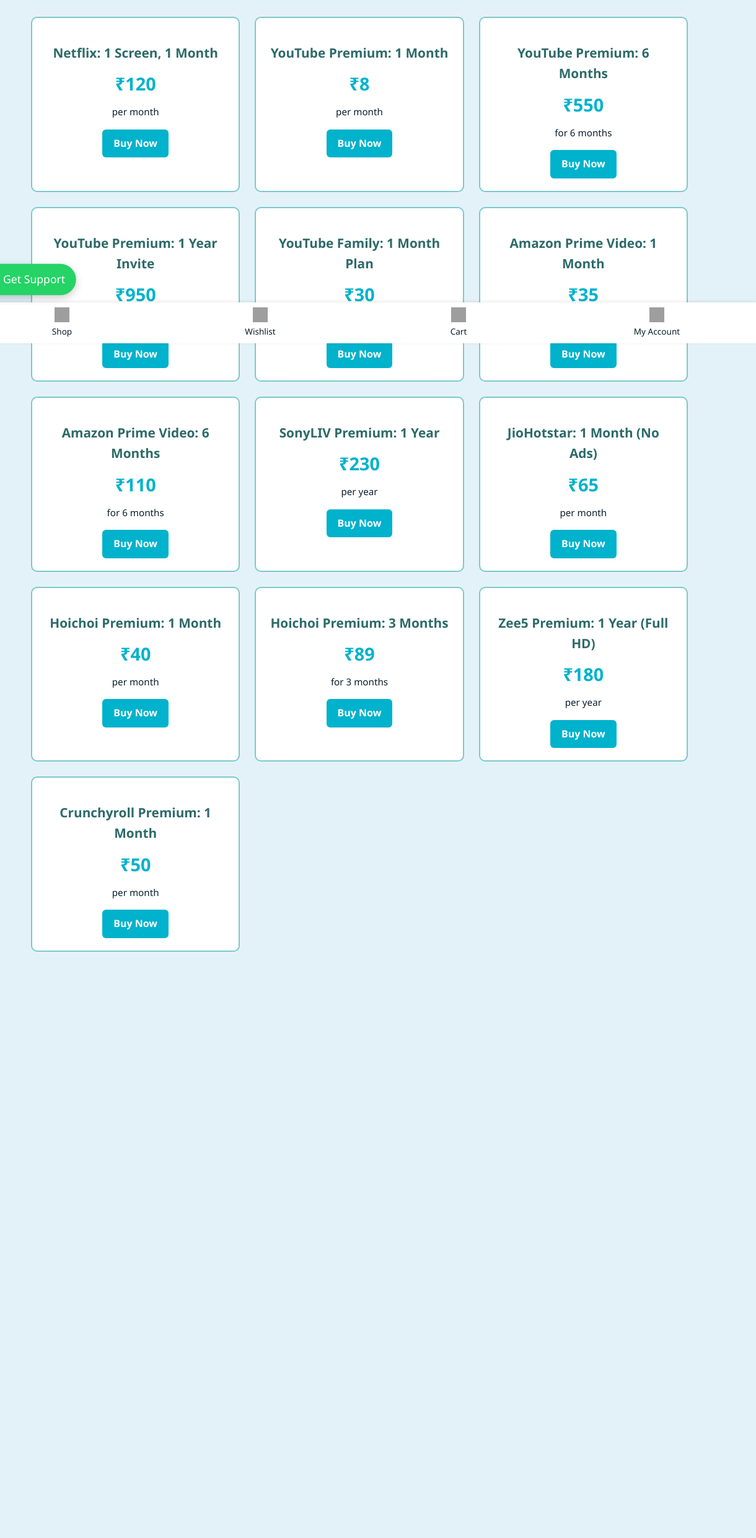
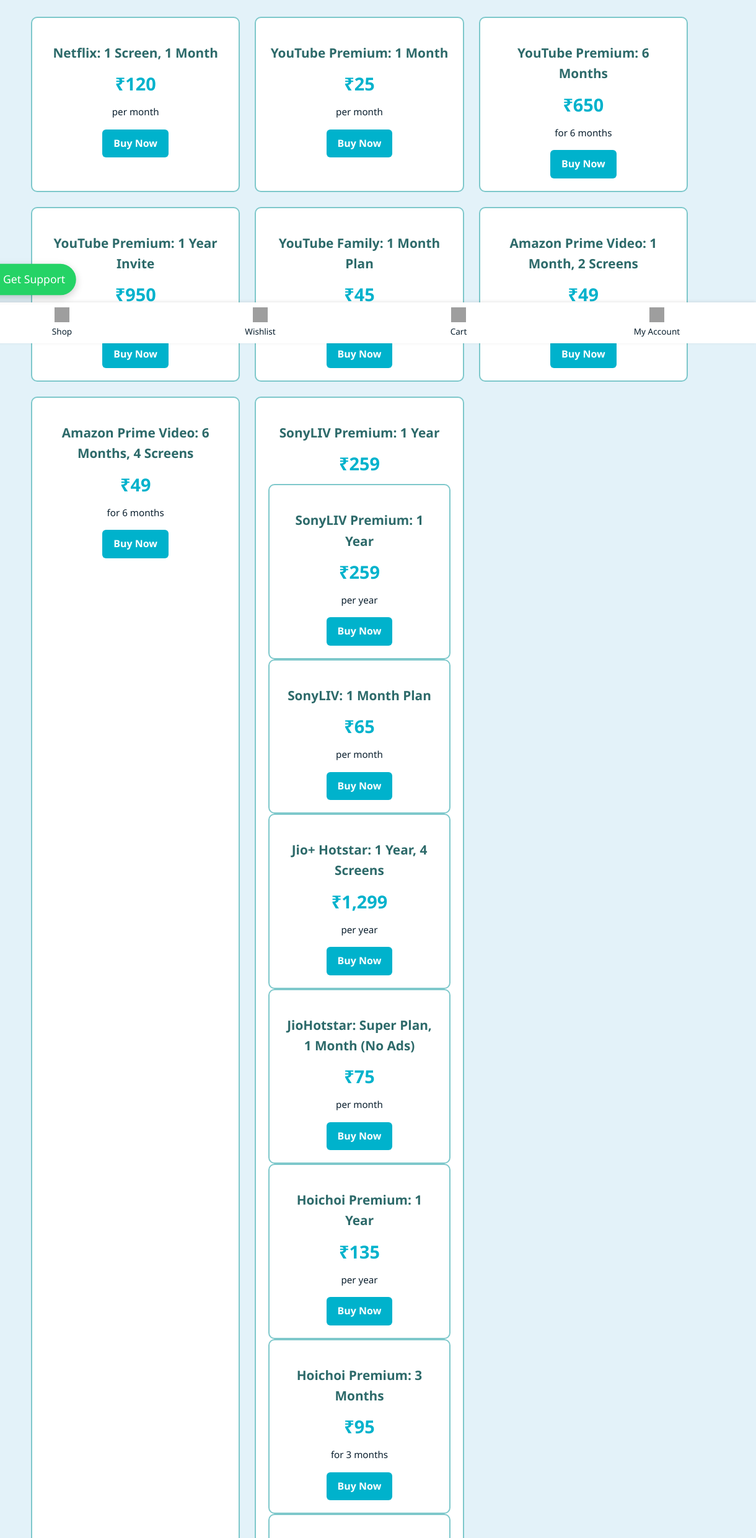
Before and after one commit to TechnoStudent199/Trust_Tune, a plain HTML site: page index.html in a window 1280 px wide. Shown: the part 246-2728 px from the top of the page at 62% size, 60-1280 px from the left. Before the commit the page ends 1862 px from the top, so only its background shows below. Drawn offline with Linux system fonts and the light colour scheme; grey boxes are pictures that could not be loaded.

Commit message:
index.html

```diff
--- a/index.html
+++ b/index.html
@@ -69,15 +69,15 @@
       </div>
       <div class="plan-card">
         <h3>YouTube Premium: 1 Month</h3>
-        <div class="price">₹8</div>
+        <div class="price">₹25</div>
         <div class="duration">per month</div>
-        <a class="buy-button" href="upi://pay?pa=9108176778@fam&pn=TrustTune&am=8" target="_blank">Buy Now</a>
+        <a class="buy-button" href="upi://pay?pa=9108176778@fam&pn=TrustTune&am=25" target="_blank">Buy Now</a>
       </div>
       <div class="plan-card">
         <h3>YouTube Premium: 6 Months</h3>
-        <div class="price">₹550</div>
+        <div class="price">₹650</div>
         <div class="duration">for 6 months</div>
-        <a class="buy-button" href="upi://pay?pa=9108176778@fam&pn=TrustTune&am=550" target="_blank">Buy Now</a>
+        <a class="buy-button" href="upi://pay?pa=9108176778@fam&pn=TrustTune&am=650" target="_blank">Buy Now</a>
       </div>
       <div class="plan-card">
         <h3>YouTube Premium: 1 Year Invite</h3>
@@ -87,33 +87,60 @@
       </div>
       <div class="plan-card">
         <h3>YouTube Family: 1 Month Plan</h3>
-        <div class="price">₹30</div>
+        <div class="price">₹45</div>
         <div class="duration">per month</div>
-        <a class="buy-button" href="upi://pay?pa=9108176778@fam&pn=TrustTune&am=30" target="_blank">Buy Now</a>
+        <a class="buy-button" href="upi://pay?pa=9108176778@fam&pn=TrustTune&am=45" target="_blank">Buy Now</a>
       </div>
       <div class="plan-card">
-        <h3>Amazon Prime Video: 1 Month</h3>
-        <div class="price">₹35</div>
+        <h3>Amazon Prime Video: 1 Month, 2 Screens</h3>
+        <div class="price">₹49</div>
         <div class="duration">per month</div>
-        <a class="buy-button" href="upi://pay?pa=9108176778@fam&pn=TrustTune&am=35" target="_blank">Buy Now</a>
+        <a class="buy-button" href="upi://pay?pa=9108176778@fam&pn=TrustTune&am=49" target="_blank">Buy Now</a>
       </div>
       <div class="plan-card">
-        <h3>Amazon Prime Video: 6 Months</h3>
-        <div class="price">₹110</div>
+        <h3>Amazon Prime Video: 6 Months, 4 Screens</h3>
+        <div class="price">₹49</div>
         <div class="duration">for 6 months</div>
-        <a class="buy-button" href="upi://pay?pa=9108176778@fam&pn=TrustTune&am=110" target="_blank">Buy Now</a>
+        <a class="buy-button" href="upi://pay?pa=9108176778@fam&pn=TrustTune&am=49" target="_blank">Buy Now</a>
       </div>
       <div class="plan-card">
         <h3>SonyLIV Premium: 1 Year</h3>
-        <div class="price">₹230</div>
+        <div class="price">₹259</div>
+       <div class="plan-card">
+  <h3>SonyLIV Premium: 1 Year</h3>
+  <div class="price">₹259</div>
   <div class="duration">per year</div>
-        <a class="buy-button" href="upi://pay?pa=9108176778@fam&pn=TrustTune&am=230" target="_blank">Buy Now</a>
+  <a class="buy-button" href="upi://pay?pa=9108176778@fam&pn=TrustTune&am=259" target="_blank">Buy Now</a>
 </div>
 <div class="plan-card">
-        <h3>JioHotstar: 1 Month (No Ads)</h3>
+  <h3>SonyLIV: 1 Month Plan</h3>
   <div class="price">₹65</div>
   <div class="duration">per month</div>
   <a class="buy-button" href="upi://pay?pa=9108176778@fam&pn=TrustTune&am=65" target="_blank">Buy Now</a>
+</div>
+<div class="plan-card">
+  <h3>Jio+ Hotstar: 1 Year, 4 Screens</h3>
+  <div class="price">₹1,299</div>
+  <div class="duration">per year</div>
+  <a class="buy-button" href="upi://pay?pa=9108176778@fam&pn=TrustTune&am=1299" target="_blank">Buy Now</a>
+</div>
+<div class="plan-card">
+  <h3>JioHotstar: Super Plan, 1 Month (No Ads)</h3>
+  <div class="price">₹75</div>
+  <div class="duration">per month</div>
+  <a class="buy-button" href="upi://pay?pa=9108176778@fam&pn=TrustTune&am=75" target="_blank">Buy Now</a>
+</div>
+<div class="plan-card">
+  <h3>Hoichoi Premium: 1 Year</h3>
+  <div class="price">₹135</div>
+  <div class="duration">per year</div>
+  <a class="buy-button" href="upi://pay?pa=9108176778@fam&pn=TrustTune&am=135" target="_blank">Buy Now</a>
+</div>
+<div class="plan-card">
+  <h3>Hoichoi Premium: 3 Months</h3>
+  <div class="price">₹95</div>
+  <div class="duration">for 3 months</div>
+  <a class="buy-button" href="upi://pay?pa=9108176778@fam&pn=TrustTune&am=95" target="_blank">Buy Now</a>
 </div>
 <div class="plan-card">
   <h3>Hoichoi Premium: 1 Month</h3>
@@ -122,16 +149,10 @@
   <a class="buy-button" href="upi://pay?pa=9108176778@fam&pn=TrustTune&am=40" target="_blank">Buy Now</a>
 </div>
 <div class="plan-card">
-        <h3>Hoichoi Premium: 3 Months</h3>
-        <div class="price">₹89</div>
-        <div class="duration">for 3 months</div>
-        <a class="buy-button" href="upi://pay?pa=9108176778@fam&pn=TrustTune&am=89" target="_blank">Buy Now</a>
-      </div>
-      <div class="plan-card">
   <h3>Zee5 Premium: 1 Year (Full HD)</h3>
-        <div class="price">₹180</div>
+  <div class="price">₹220</div>
   <div class="duration">per year</div>
-        <a class="buy-button" href="upi://pay?pa=9108176778@fam&pn=TrustTune&am=180" target="_blank">Buy Now</a>
+  <a class="buy-button" href="upi://pay?pa=9108176778@fam&pn=TrustTune&am=220" target="_blank">Buy Now</a>
 </div>
 <div class="plan-card">
   <h3>Crunchyroll Premium: 1 Month</h3>
@@ -139,6 +160,94 @@
   <div class="duration">per month</div>
   <a class="buy-button" href="upi://pay?pa=9108176778@fam&pn=TrustTune&am=50" target="_blank">Buy Now</a>
 </div>
+<div class="plan-card">
+  <h3>Crunchyroll Premium: 6 Months</h3>
+  <div class="price">₹300</div>
+  <div class="duration">for 6 months</div>
+  <a class="buy-button" href="upi://pay?pa=9108176778@fam&pn=TrustTune&am=300" target="_blank">Buy Now</a>
+</div>
+<div class="plan-card">
+  <h3>Crunchyroll Premium: 1 Year</h3>
+  <div class="price">₹480</div>
+  <div class="duration">per year</div>
+  <a class="buy-button" href="upi://pay?pa=9108176778@fam&pn=TrustTune&am=480" target="_blank">Buy Now</a>
+</div>
+<div class="plan-card">
+  <h3>TimesPrime: Yearly Membership</h3>
+  <div class="price">₹149</div>
+  <div class="duration">per year</div>
+  <a class="buy-button" href="upi://pay?pa=9108176778@fam&pn=TrustTune&am=149" target="_blank">Buy Now</a>
+</div>
+<!-- Creative & Productivity Subscriptions -->
+<div class="plan-card">
+  <h3>Canva Pro: 1 Month</h3>
+  <div class="price">₹45</div>
+  <div class="duration">per month</div>
+  <a class="buy-button" href="upi://pay?pa=9108176778@fam&pn=TrustTune&am=45" target="_blank">Buy Now</a>
+</div>
+<div class="plan-card">
+  <h3>Canva Pro: 3 Months</h3>
+  <div class="price">₹75</div>
+  <div class="duration">for 3 months</div>
+  <a class="buy-button" href="upi://pay?pa=9108176778@fam&pn=TrustTune&am=75" target="_blank">Buy Now</a>
+</div>
+<div class="plan-card">
+  <h3>Canva Pro: 6 Months</h3>
+  <div class="price">₹135</div>
+  <div class="duration">for 6 months</div>
+  <a class="buy-button" href="upi://pay?pa=9108176778@fam&pn=TrustTune&am=135" target="_blank">Buy Now</a>
+</div>
+<div class="plan-card">
+  <h3>Canva Pro: 1 Year</h3>
+  <div class="price">₹145</div>
+  <div class="duration">per year</div>
+  <a class="buy-button" href="upi://pay?pa=9108176778@fam&pn=TrustTune&am=145" target="_blank">Buy Now</a>
+</div>
+<div class="plan-card">
+  <h3>Canva Pro: 2 Years</h3>
+  <div class="price">₹195</div>
+  <div class="duration">for 2 years</div>
+  <a class="buy-button" href="upi://pay?pa=9108176778@fam&pn=TrustTune&am=195" target="_blank">Buy Now</a>
+</div>
+<div class="plan-card">
+  <h3>Adobe Creative Cloud: 1 Month</h3>
+  <div class="price">₹699</div>
+  <div class="duration">per month</div>
+  <a class="buy-button" href="upi://pay?pa=9108176778@fam&pn=TrustTune&am=699" target="_blank">Buy Now</a>
+</div>
+<div class="plan-card">
+  <h3>Adobe Creative Cloud: 1 Year</h3>
+  <div class="price">₹3,699</div>
+  <div class="duration">per year</div>
+  <a class="buy-button" href="upi://pay?pa=9108176778@fam&pn=TrustTune&am=3699" target="_blank">Buy Now</a>
+</div>
+
+<!-- Music & Audio Subscriptions -->
+<div class="plan-card">
+  <h3>Spotify Premium: 2 Months</h3>
+  <div class="price">₹39</div>
+  <div class="duration">for 2 months</div>
+  <a class="buy-button" href="upi://pay?pa=9108176778@fam&pn=TrustTune&am=39" target="_blank">Buy Now</a>
+</div>
+<div class="plan-card">
+  <h3>Spotify Premium: 1 Year Invite</h3>
+  <div class="price">₹659</div>
+  <div class="duration">per year</div>
+  <a class="buy-button" href="upi://pay?pa=9108176778@fam&pn=TrustTune&am=659" target="_blank">Buy Now</a>
+</div>
+<div class="plan-card">
+  <h3>Apple Music: 1 Month</h3>
+  <div class="price">₹45</div>
+  <div class="duration">per month</div>
+  <a class="buy-button" href="upi://pay?pa=9108176778@fam&pn=TrustTune&am=45" target="_blank">Buy Now</a>
+</div>
+<div class="plan-card">
+  <h3>Jio Saavan: 2 Months</h3>
+  <div class="price">₹39</div>
+  <div class="duration">for 2 months</div>
+  <a class="buy-button" href="upi://pay?pa=9108176778@fam&pn=TrustTune&am=39" target="_blank">Buy Now</a>
+</div>
+
 </div>
 </div>
   <a class="support-float" href="https://wa.me/919844976945" target="_blank" aria-label="Chat via WhatsApp">
```
Lines whose indentation alone changed are shown as unchanged.
